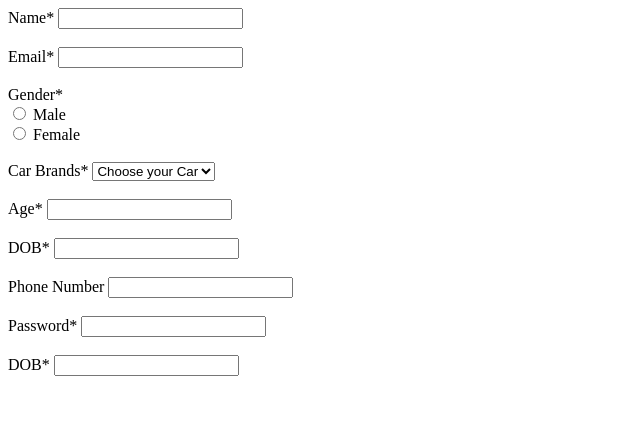
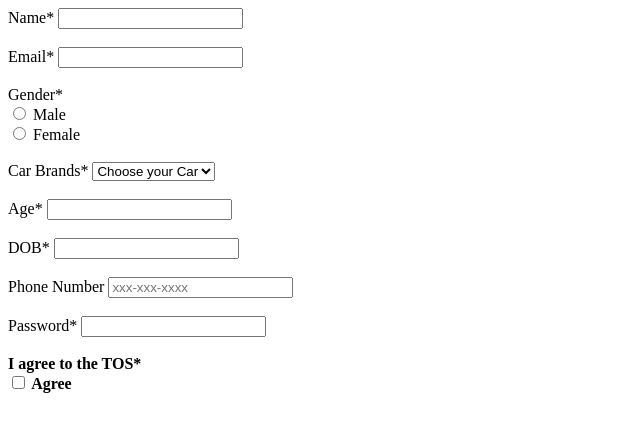
Before and after one commit to acciojob/signup-form-car-Gurpreet90015, a website: page main.html in a window 1280 px wide. Shown: the whole page, without its empty margins (0-640 px from the left). Drawn offline with Linux system fonts and the light colour scheme.

Commit message:
created a submission

```diff
--- a/main.html
+++ b/main.html
@@ -30,12 +30,15 @@
 		<BR>
 		DOB* <input type="text" required ><br>
 		<BR>
-		Phone Number <input type="text" ><br>
+		Phone Number <input type="text" placeholder="xxx-xxx-xxxx" ><br>
 
 		<BR>
 		Password* <input type="text" required ><br>
 		<BR>
-		DOB* <input type="text" required ><br>
+		<b>I agree to the TOS*<b><br>
+		<input type="checkbox" id="yes" value="agree" required>
+		<label for="yes">Agree</label>
+
 	</form>
 
     <script type="text/javascript" src="./script.js">
```
